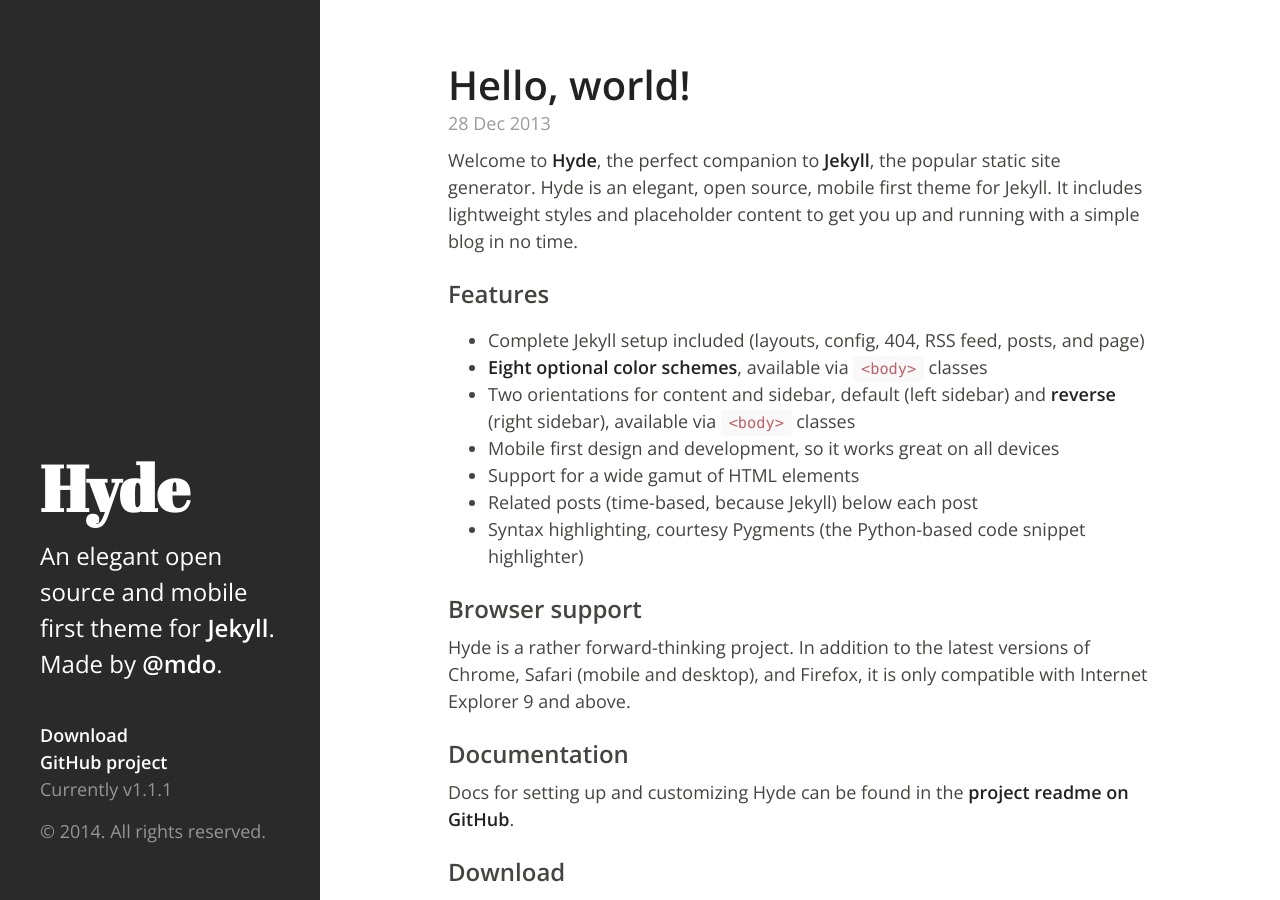
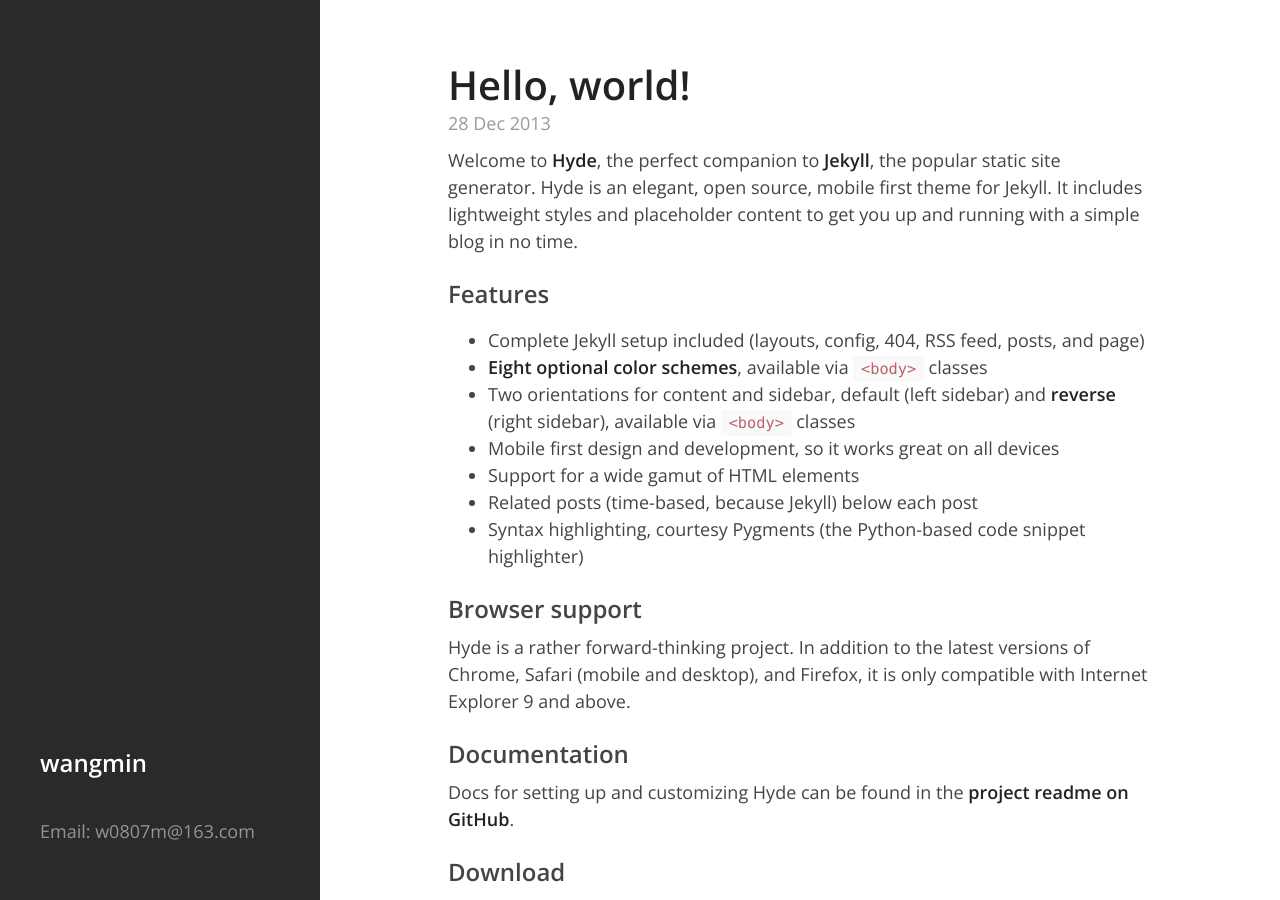
Before and after one commit to wmin0807/wmin0807.github.io, a Jekyll site: the page built from index.html, in a window 1280 px wide and 900 px high. Built offline with Jekyll 4.4.1, drawn with Linux system fonts in a browser that asks for light colours; Markdown is read by kramdown in place of the engine named in the settings; the list of posts is cut into pages by our own code.

Commit message:
modify default.html

```diff
--- a/_layouts/default.html
+++ b/_layouts/default.html
@@ -7,10 +7,11 @@
 
   <header class="masthead">
     <div class="masthead-inner">
-      <h1>{{ site.title }}</h1>
-      <p class="lead">{{ site.description }}</p>
-
+      <!--<h1>{{ site.title }}</h1>
+      <p class="lead">{{ site.description }}</p>-->
+      <h3>wangmin</h3>
       <div class="colophon">
+        <!--
         <ul class="colophon-links">
           <li>
             <a href="https://github.com/mdo/hyde/archive/v{{ site.version }}.zip">Download</a>
@@ -20,7 +21,8 @@
           </li>
           <li>Currently v{{ site.version }}</li>
         </ul>
-        <p>&copy; 2014. {{ site.author.name }} All rights reserved.</p>
+        -->
+        <p>Email: w0807m@163.com</p>
       </div>
     </div>
   </header>
```
